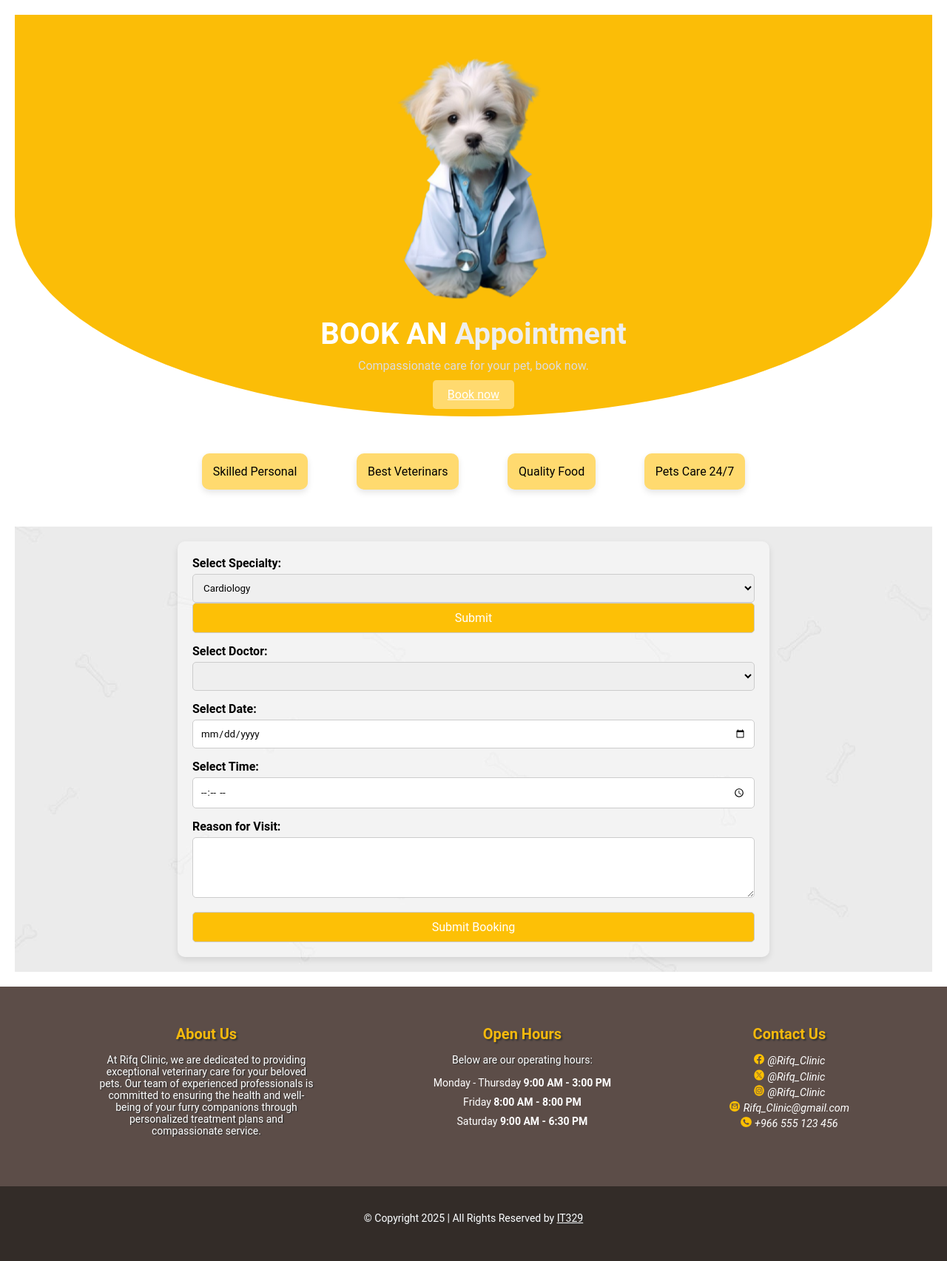
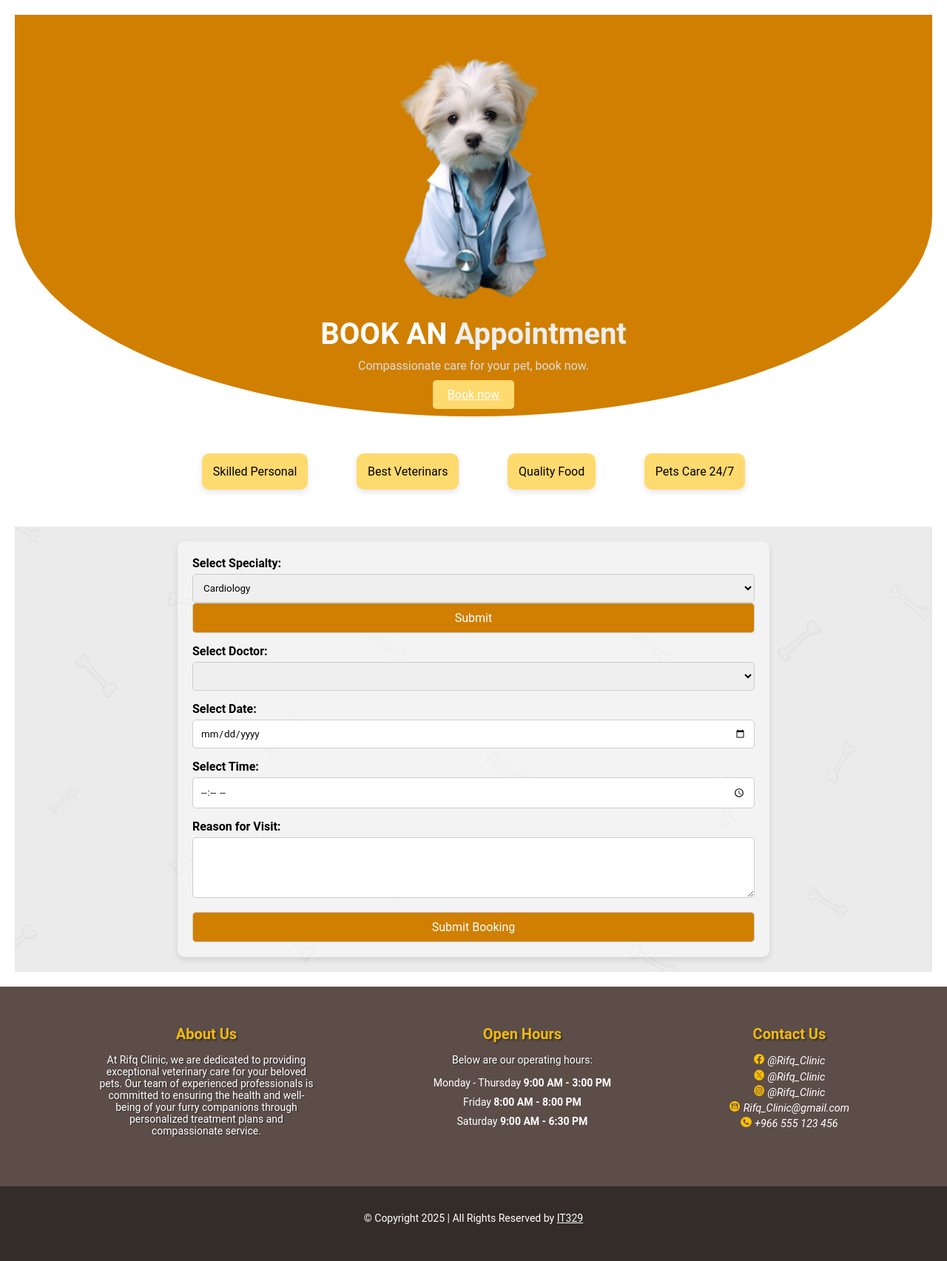
Before and after one commit to lameessa/WebProject, a PHP site: page /html/Appointment.html in a window 1280 px wide. Shown: the part 107-1812 px from the top of the page at 74% size. Run offline with PHP 8.4, Linux system fonts and the light colour scheme; lists and menus that the app fills with data are empty.

Commit message:
Update styleApoi.css

```diff
--- a/css/styleApoi.css
+++ b/css/styleApoi.css
@@ -15,7 +15,7 @@
 
         .hero {
             position: relative;
-            background-color: #fbbd07;
+            background-color: #d07f00;
             padding: 20px 20px;
             color: #fff; /* النص باللون الأبيض */
             border-radius: 0 0 50% 50%;
@@ -121,7 +121,7 @@
         }
 
         form button {
-            background-color: #fdc006;
+            background-color: #d07f00;
             color: #fff;
             cursor: pointer;
             font-size: 16px;
@@ -131,7 +131,7 @@
 
 
         form button:hover {
-            background-color: #ffda6f;
+            background-color: #b35e2a;
         }
 
 header {
```
